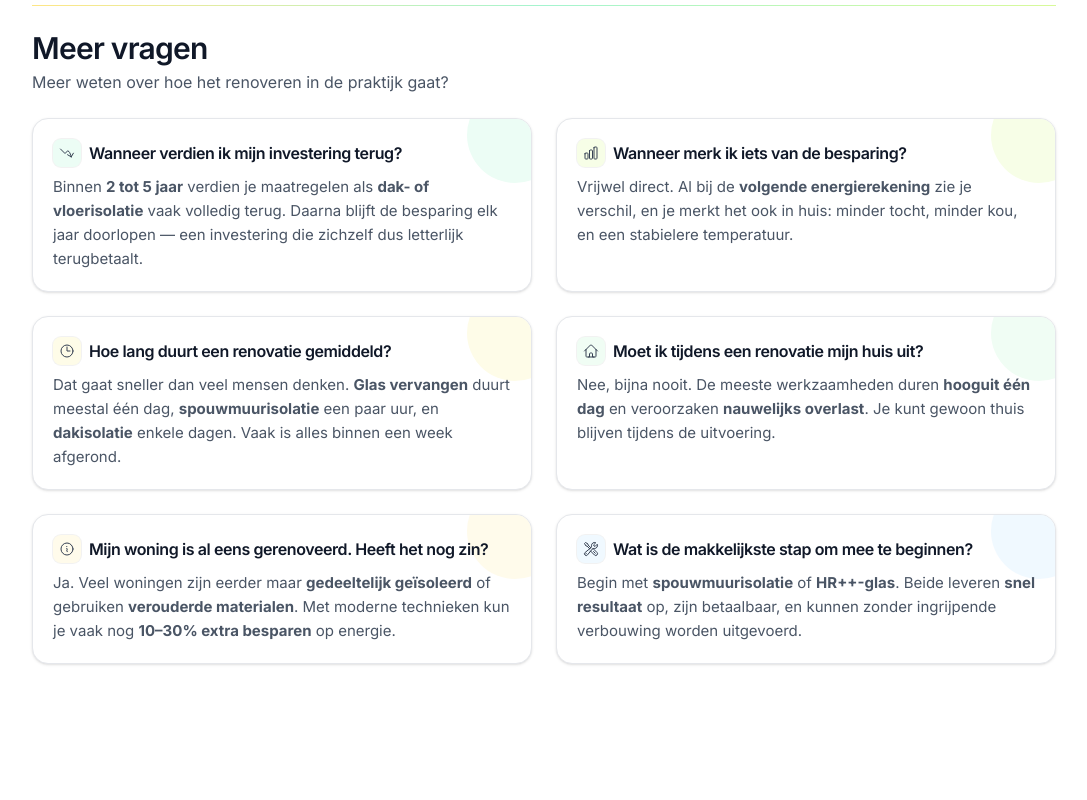
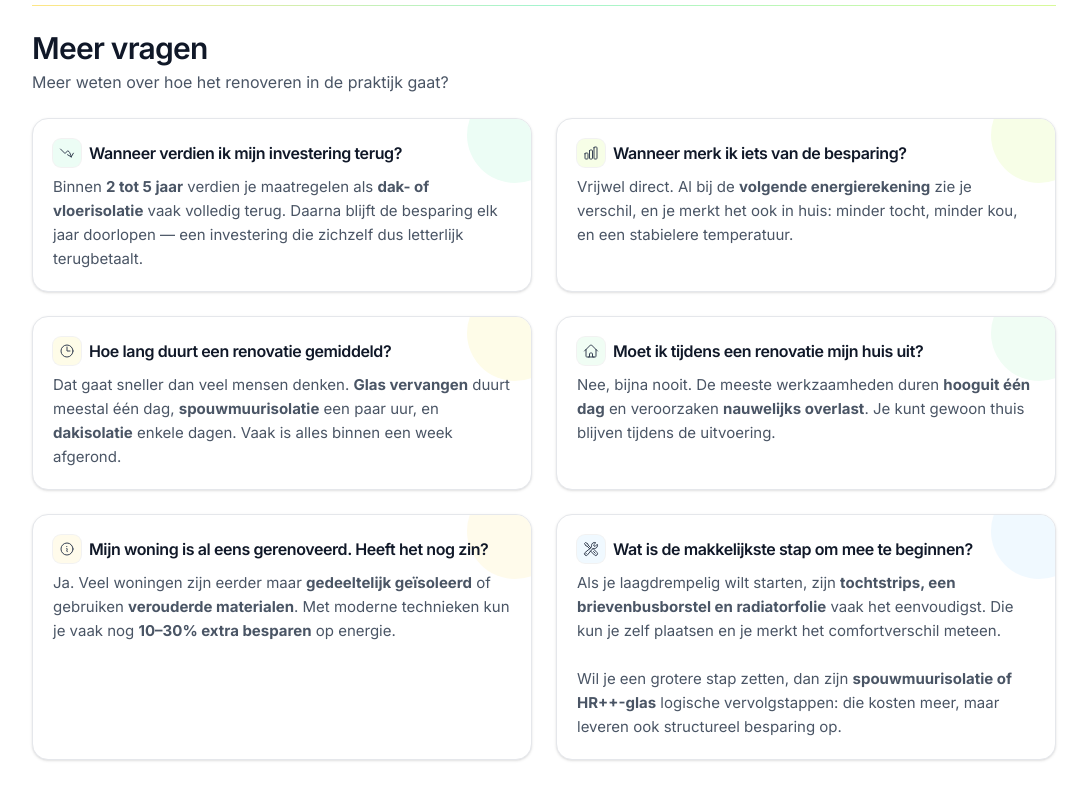
Before and after one commit to tjmichiels/renoveerjewoning, a Next.js app: page /faq in a window 1280 px wide. Shown: the part 1422-2222 px from the top of the page, without its empty margins (96-1183 px from the left). Before the commit the page ends 2182 px from the top, so only its background shows below. Built offline with nearby package versions, Linux system fonts and the light colour scheme.

Commit message:
Nadruk op kleine maatregelen

```diff
--- a/app/actie-ondernemen/page.tsx
+++ b/app/actie-ondernemen/page.tsx
@@ -29,8 +29,10 @@ const steps = [
         summary:
             "Je hoeft niet alles tegelijk te doen. Eén stap kan al veel schelen in comfort en energierekening.",
         bullets: [
+            "Kijk welke maatregelen bij jouw woningtype veel voorkomen (bijv. spouwmuurisolatie, vloerisolatie, HR++-glas).",
             "Let vooral op maatregelen aan gevel, dak, vloer en glas: die leveren vaak snel resultaat op.",
-            "Kies één of twee maatregelen die passen bij jouw budget en situatie.",
+            "Wil je eerst iets laagdrempeligs doen? Kleine maatregelen zoals tochtstrips of radiatorfolie geven al merkbaar minder tocht.",
+            "Kies één of twee stappen die passen bij jouw budget en situatie.",
         ],
         linkLabel: "Lees meer per maatregel",
         href: "/renovatiemogelijkheden",
--- a/app/content/faqs.tsx
+++ b/app/content/faqs.tsx
@@ -163,9 +163,16 @@ export const faqMore: FaqEntry[] = [
         q: "Wat is de makkelijkste stap om mee te beginnen?",
         a: (
             <>
-                Begin met <strong>spouwmuurisolatie</strong> of <strong>HR++-glas</strong>.
-                Beide leveren <strong>snel resultaat</strong> op, zijn betaalbaar, en kunnen zonder
-                ingrijpende verbouwing worden uitgevoerd.
+                {/*Begin met <strong>spouwmuurisolatie</strong> of <strong>HR++-glas</strong>.*/}
+                {/*Beide leveren <strong>snel resultaat</strong> op, zijn betaalbaar, en kunnen zonder*/}
+                {/*ingrijpende verbouwing worden uitgevoerd.*/}
+                Als je laagdrempelig wilt starten, zijn{" "}
+                <strong>tochtstrips, een brievenbusborstel en radiatorfolie</strong> vaak het eenvoudigst.
+                Die kun je zelf plaatsen en je merkt het comfortverschil meteen.
+                <br /><br/>
+                Wil je een grotere stap zetten, dan zijn{" "}
+                <strong>spouwmuurisolatie of HR++-glas</strong> logische vervolgstappen: die kosten meer,
+                maar leveren ook structureel besparing op.
             </>
         ),
         Icon: WrenchScrewdriverIcon,
--- a/app/renovatiemogelijkheden/page.tsx
+++ b/app/renovatiemogelijkheden/page.tsx
@@ -55,7 +55,8 @@ export default function Renovatiemogelijkheden() {
                       href={`/renovatiemogelijkheden/${opt.slug}`}
                       className="group relative flex h-full flex-col overflow-hidden rounded-2xl border border-gray-200 bg-white p-5 shadow-sm transition-shadow hover:shadow-md"
                   >
-                  <div className="pointer-events-none absolute inset-0 z-0 opacity-0 transition-opacity duration-300 group-hover:opacity-100">
+                    <div
+                        className="pointer-events-none absolute inset-0 z-0 opacity-0 transition-opacity duration-300 group-hover:opacity-100">
                       <div className="absolute inset-0 bg-black/50" aria-hidden></div>
                       <img
                           src={opt.image}
@@ -67,8 +68,9 @@ export default function Renovatiemogelijkheden() {
 
                     <div className="relative z-10">
                       <div className="flex items-center gap-3">
-                      <span className="inline-flex items-center justify-center rounded-lg bg-emerald-50 p-2 ring-1 ring-inset ring-emerald-100">
-                        <Icon className="h-5 w-5 text-emerald-700" aria-hidden />
+                      <span
+                          className="inline-flex items-center justify-center rounded-lg bg-emerald-50 p-2 ring-1 ring-inset ring-emerald-100">
+                        <Icon className="h-5 w-5 text-emerald-700" aria-hidden/>
                       </span>
                         <h2 className="text-base sm:text-lg font-semibold text-gray-900 group-hover:text-white">
                           {opt.title}
@@ -83,6 +85,19 @@ export default function Renovatiemogelijkheden() {
               );
             })}
           </div>
+
+          {/*Gradient divider*/}
+          <div className="h-px w-full bg-gradient-to-r from-amber-200 via-emerald-200 to-lime-200 mt-8 mb-0"/>
+
+          <p
+              className="mt-8 text-sm text-gray-700 border-l-4 border-emerald-200 pl-3 py-1"
+          >
+            Twijfel je nog over grote stappen? Met{" "}
+            <strong className="text-emerald-700 font-semibold">kleine maatregelen zoals tochtstrips en
+              radiatorfolie</strong>{" "}
+            kun je vaak al ervaren wat minder tocht en kou doet in je woning.
+          </p>
+
         </section>
       </main>
     </div>
--- a/app/wooncomfort/page.tsx
+++ b/app/wooncomfort/page.tsx
@@ -103,7 +103,8 @@ export default function WooncomfortPage() {
                     </section>
 
                     {/*Gradient divider*/}
-                    <div className="h-px w-full bg-gradient-to-r from-amber-200 via-emerald-200 to-lime-200 mt-10 mb-8"/>
+                    <div
+                        className="h-px w-full bg-gradient-to-r from-amber-200 via-emerald-200 to-lime-200 mt-10 mb-8"/>
 
                     {/* Maatregelen */}
                     <section className="mt-0">
@@ -153,11 +154,19 @@ export default function WooncomfortPage() {
                             en vloerisolatie gebeurt vanuit de kruipruimte. Je hoeft meestal niets te
                             verplaatsen en kunt gewoon thuis blijven.
                         </p>
+
+                        <p className="mt-1">
+                            Nog niet toe aan grote maatregelen? Met{" "}
+                            <strong>tochtstrips, een brievenbusborstel en radiatorfolie</strong> kun je
+                            vaak al merkbaar minder tocht en kou voelen, zeker bij ramen en deuren.
+                        </p>
                     </div>
 
 
+
                     {/*Gradient divider*/}
-                    <div className="h-px w-full bg-gradient-to-r from-amber-200 via-emerald-200 to-lime-200 mt-12 mb-0"/>
+                    <div
+                        className="h-px w-full bg-gradient-to-r from-amber-200 via-emerald-200 to-lime-200 mt-12 mb-0"/>
 
                     <section className="mx-auto mt-12 max-w-5xl pb-16">
                         <div
```
Lines whose indentation alone changed are shown as unchanged.
